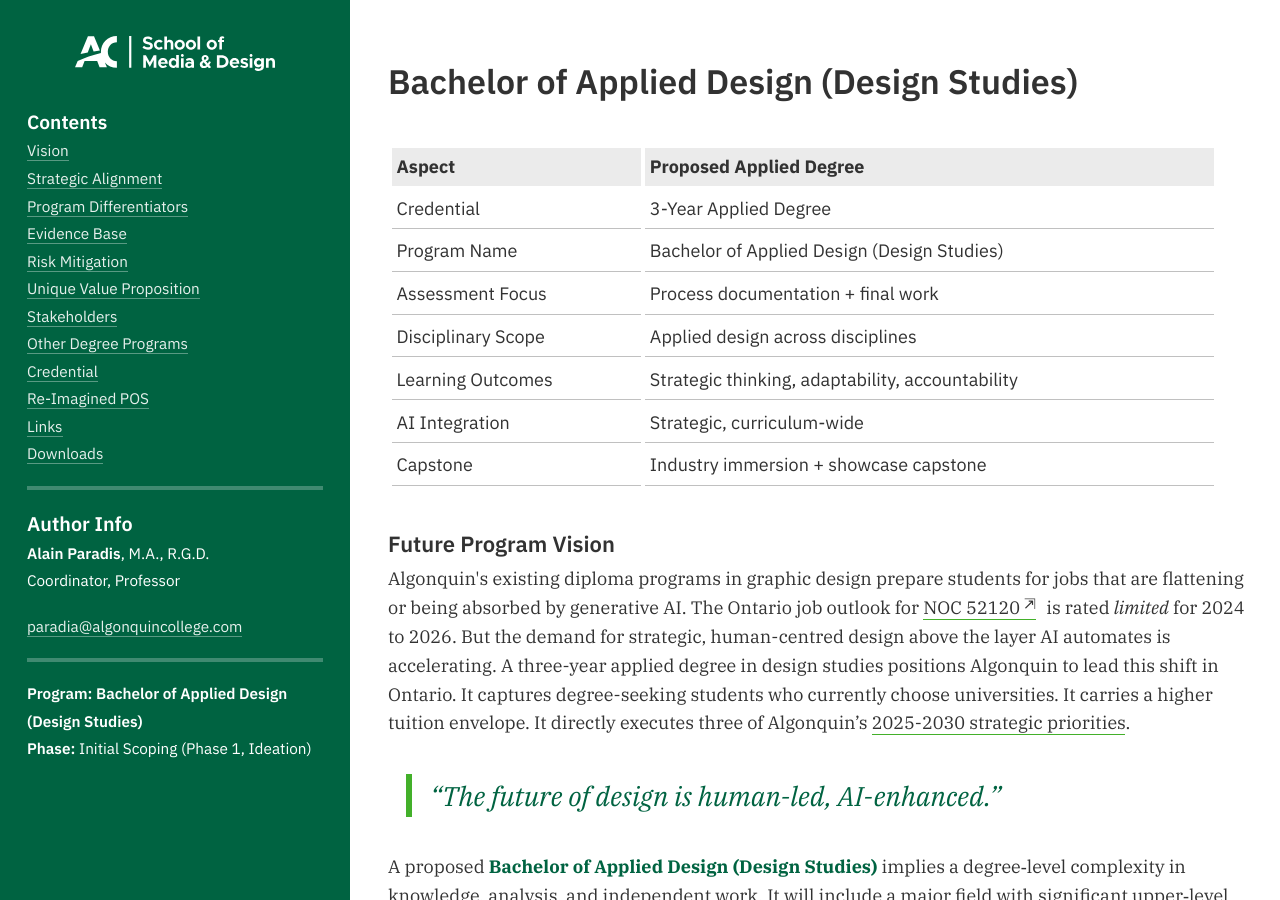
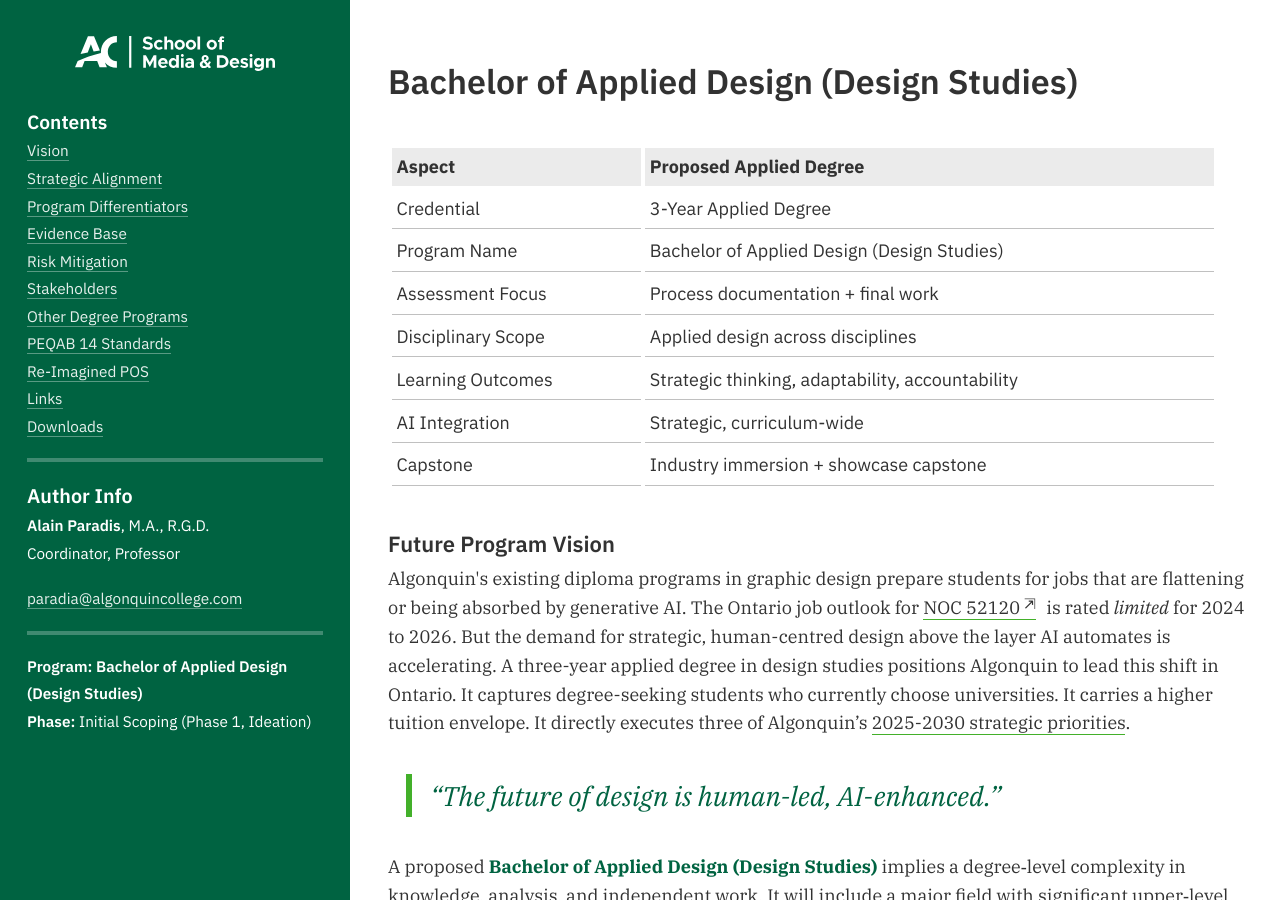
Before and after one commit to AlainParadis/program-transformation, a Jekyll site: the page built from index.md, in a window 1280 px wide and 900 px high. Built offline with Jekyll 4.4.1, drawn with Linux system fonts in a browser that asks for light colours.

Commit message:
Rename credential include to peqab and update links
Rename _includes/credential.html -> _includes/peqab.html and update references across the site. Update index.md to include peqab.html, change sidebar and skip-link text/anchors from "Credential" to "PEQAB 14 Standards" (and adjust the skip-link label). Also remove the "Unique Value Proposition" entry from the aside. These edits keep navigation and includes consistent with the new PEQAB content.

```diff
--- a/_includes/aside.html
+++ b/_includes/aside.html
@@ -8,10 +8,9 @@
 	<li><a href="#differentiation">Program Differentiators</a></li>
 	<li><a href="#evidence">Evidence Base</a></li>
 	<li><a href="#risk-mitigation">Risk Mitigation</a></li>
-	<li><a href="#uvp">Unique Value Proposition</a></li>
 	<li><a href="#stakeholders">Stakeholders</a></li>
 	<li><a href="#otherdegreeprograms">Other Degree Programs</a></li>
-	<li><a href="#credential">Credential</a></li>
+	<li><a href="#PEQAB">PEQAB 14 Standards</a></li>
 	<li><a href="#pos">Re-Imagined POS</a></li>
 	<li><a href="#links">Links</a></li>
 	<li><a href="#downloads">Downloads</a></li>
--- a/_layouts/default.html
+++ b/_layouts/default.html
@@ -11,7 +11,7 @@
 	<li><a href="#uvp" class="skip-link">Skip to Unique Value Proposition</a></li>
 	<li><a href="#stakeholders" class="skip-link">Skip to Stakeholders</a></li>
 	<li><a href="#degreeprograms" class="skip-link">Skip to Other Degree Programs</a></li>
-	<li><a href="#credential" class="skip-link">Skip to Credential</a></li>
+	<li><a href="#PEQAB" class="skip-link">Skip to PEQAB Standards</a></li>
 	<li><a href="#pos" class="skip-link">Skip to Re-Imagined Program of Study</a></li>
 </ul>
 <button class="hamburger" aria-label="Open navigation panel" aria-expanded="false" aria-controls="sidebar">
--- a/index.md
+++ b/index.md
@@ -18,7 +18,7 @@ order: 0
 {% include top-link.html %}
 {% include degreeprograms.html %}
 {% include top-link.html %}
-{% include credential.html %}
+{% include peqab.html %}
 <!-- {% include contacts.html %} -->
 {% include top-link.html %}
 {% include pos.html %}
```
Also changed, not shown: _includes/peqab.html (renamed from _includes/credential.html).
